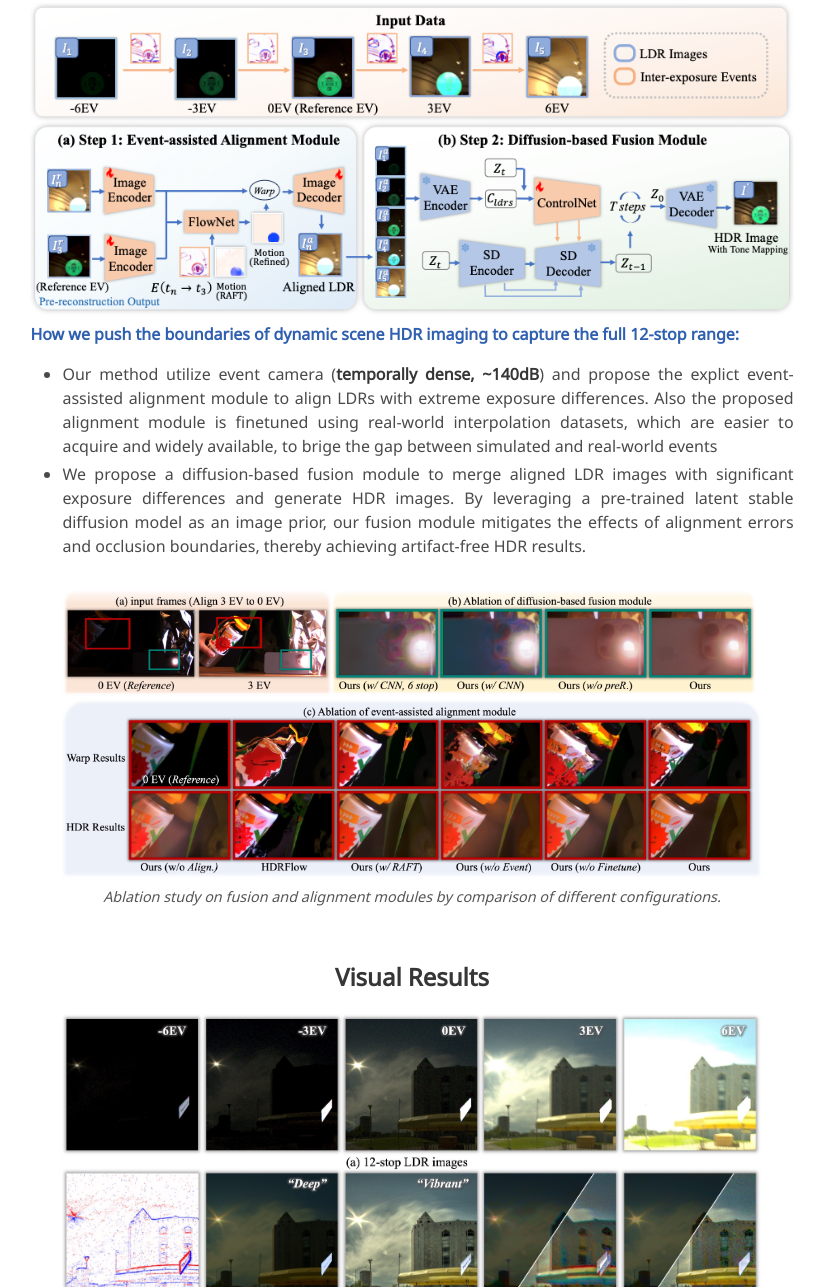
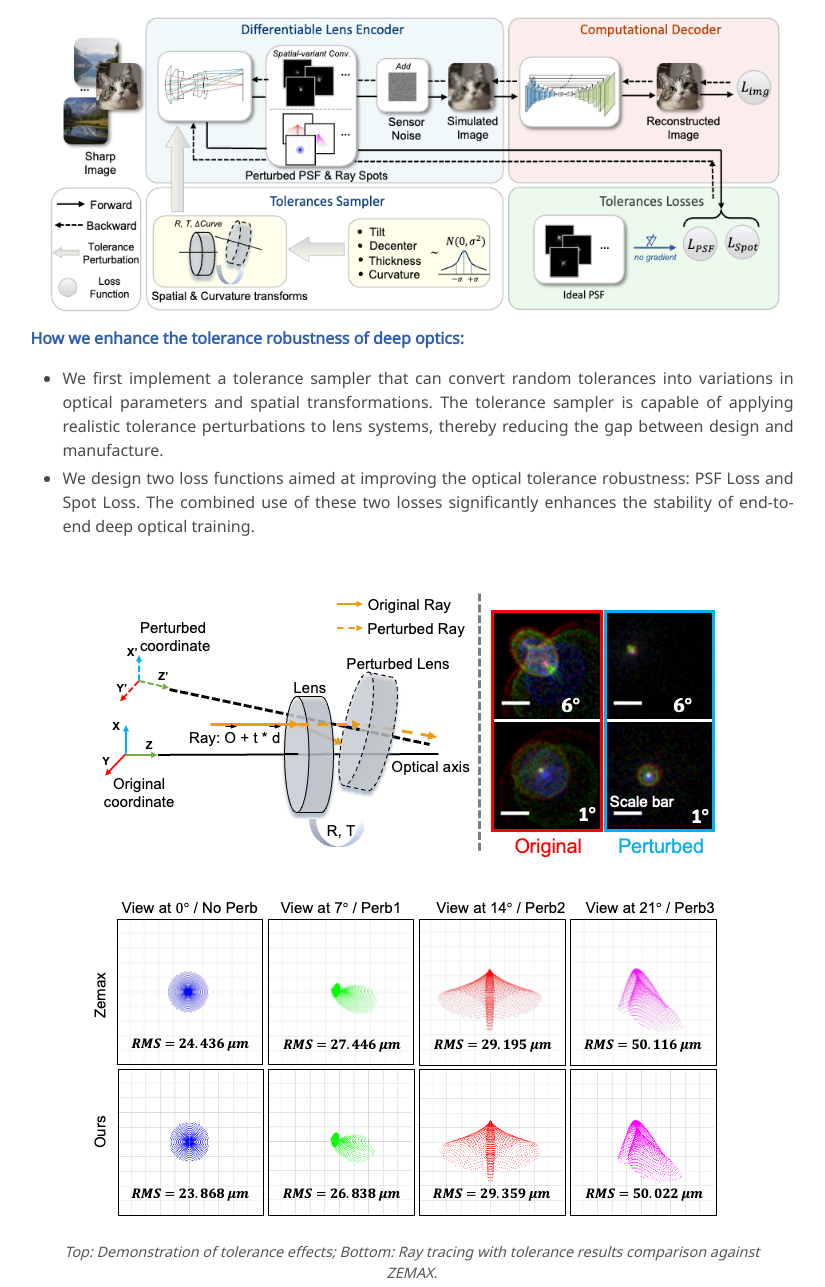
Before and after one commit to OpenImagingLab/LensTolerance, a plain HTML site: page docs/index.html in a window 1280 px wide. Shown: the part 1277-2564 px from the top of the page, without its empty margins (228-1053 px from the left). Drawn offline with nearby package versions, Linux system fonts and the light colour scheme; some icons are missing; a web font is replaced by a local one.

Commit message:
update main idea

```diff
--- a/docs/index.html
+++ b/docs/index.html
@@ -101,9 +101,8 @@
                           </a>
                       </span>
                       <!-- Dataset Link. -->
-                      <!--
                       <span class="link-block">
-                        <a href="https://drive.google.com/drive/folders/1ssEE1wvnBt4EZjxoCcfoIX8FzOsTIKN8?usp=drive_link"
+                        <a href="https://drive.google.com/drive/folders/1gs_Qw7d7D4-9IHkBrxVSzFTUOMXibzkZ?usp=sharing"
                            class="external-link button is-normal is-rounded is-dark">
                           <span class="icon">
                               <i class="far fa-images"></i>
@@ -111,7 +110,6 @@
                           <span>Data</span>
                           </a>
                       </span>
-                      -->
                     </div>
             </div>
           </div>
@@ -159,23 +157,16 @@
       <div class="column is-four-fifths">
         <h2 class="title is-4">Main idea</h2>
         <div class="content has-text-justified">
-          <img id="teaser" src="static/images/framework_v16.png" alt="Teaser Image" height="100%">
-          <strong style="color:#2f5faf;">How we push the boundaries of dynamic scene HDR imaging to capture the full 12-stop range:</strong>
+          <img id="teaser" src="static/images/pipeline.png" alt="Teaser Image" height="100%">
+          <strong style="color:#2f5faf;">How we enhance the tolerance robustness of deep optics:</strong>
           <ul>
-            <li> Our method utilize event camera (<strong>temporally dense, ~140dB</strong>) and propose the explict
-              event-assisted alignment module to align LDRs with extreme exposure differences.
-              Also the proposed alignment module is finetuned using real-world interpolation
-              datasets, which are easier to acquire and widely available, to brige the gap between simulated
-              and real-world events </li>
-            <li> We propose a diffusion-based fusion module to merge aligned LDR images with significant
-              exposure differences and generate HDR images. By leveraging a pre-trained latent stable
-              diffusion model as an image prior, our fusion module mitigates the effects of alignment errors and occlusion boundaries,
-              thereby achieving artifact-free HDR results. </li>
+            <li> We first implement a tolerance sampler that can convert random tolerances into variations in optical parameters and spatial transformations. The tolerance sampler is capable of applying realistic tolerance perturbations to lens systems, thereby reducing the gap between design and manufacture. </li>
+            <li> We design two loss functions aimed at improving the optical tolerance robustness: PSF Loss and Spot Loss. The combined use of these two losses significantly enhances the stability of end-to-end deep optical training. </li>
           </ul>
           <figure style="text-align:center;">
-            <img id="ablation" src="static/images/ablation_v8.jpg" alt="Ablation Image" height="100%">
+            <img id="ablation" src="static/images/tolerance sampler.png" alt="Ablation Image" height="100%">
             <figcaption style="font-size:0.9em; color:#555;">
-                Ablation study on fusion and alignment modules by comparison of different configurations.
+              Top: Demonstration of tolerance effects; Bottom: Ray tracing with tolerance results comparison against ZEMAX.
             </figcaption>
           </figure>
 
```
Also changed, not shown: docs/static/images/pipeline.png (added), docs/static/images/tolerance sampler.png (added).
